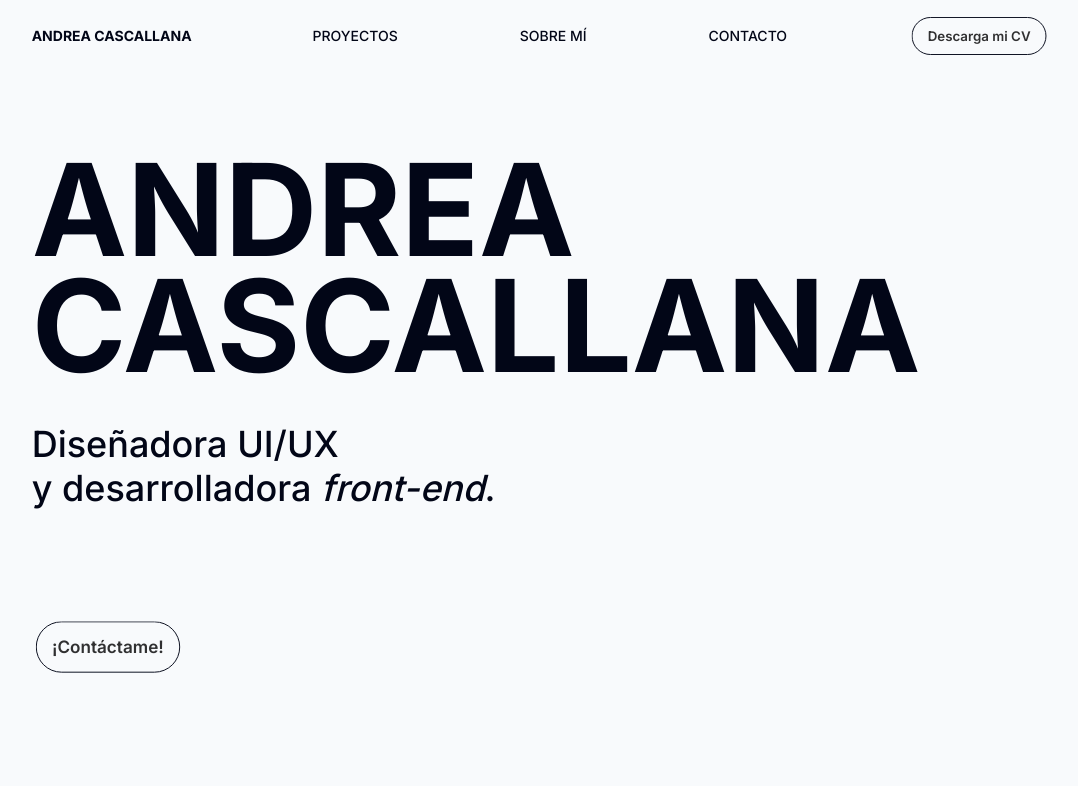
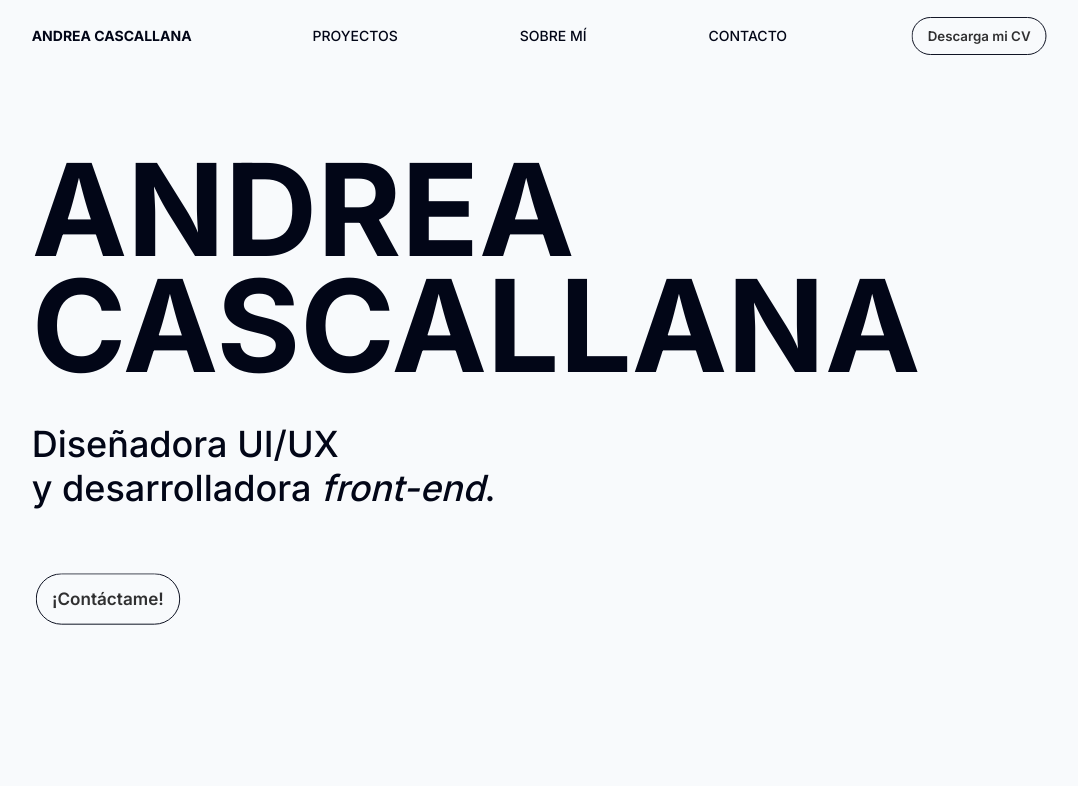
Before and after one commit to AndreaCascallana/AndreaCascallana_Portfolio, a React (Vite) app: page / in a window 1280 px wide. Shown: the top 786 px of the page, without its empty margins (99-1177 px from the left). Built offline with nearby package versions, Linux system fonts and the light colour scheme.

Commit message:
fix spacing problems

```diff
--- a/src/views/Hero.jsx
+++ b/src/views/Hero.jsx
@@ -3,7 +3,7 @@ import React from "react";
 const Hero = () => {
   return (
     <div className="hero-container">
-      <div className="hero-top flex flex-col gap-10 py-10 lg:gap-14 lg:py-20">
+      <div className="hero-top flex flex-col gap-10 py-10 lg:gap-8 lg:py-20">
         <div className="text-content flex flex-col gap-10">
           <div className="title flex gap-1">
             <p className="title text-4xl font-bold lg:text-9xl lg:leading-[116px] xl:text-9xl xl:leading-[116px] 2xl:text-9xl 2xl:leading-[116px]">
```
